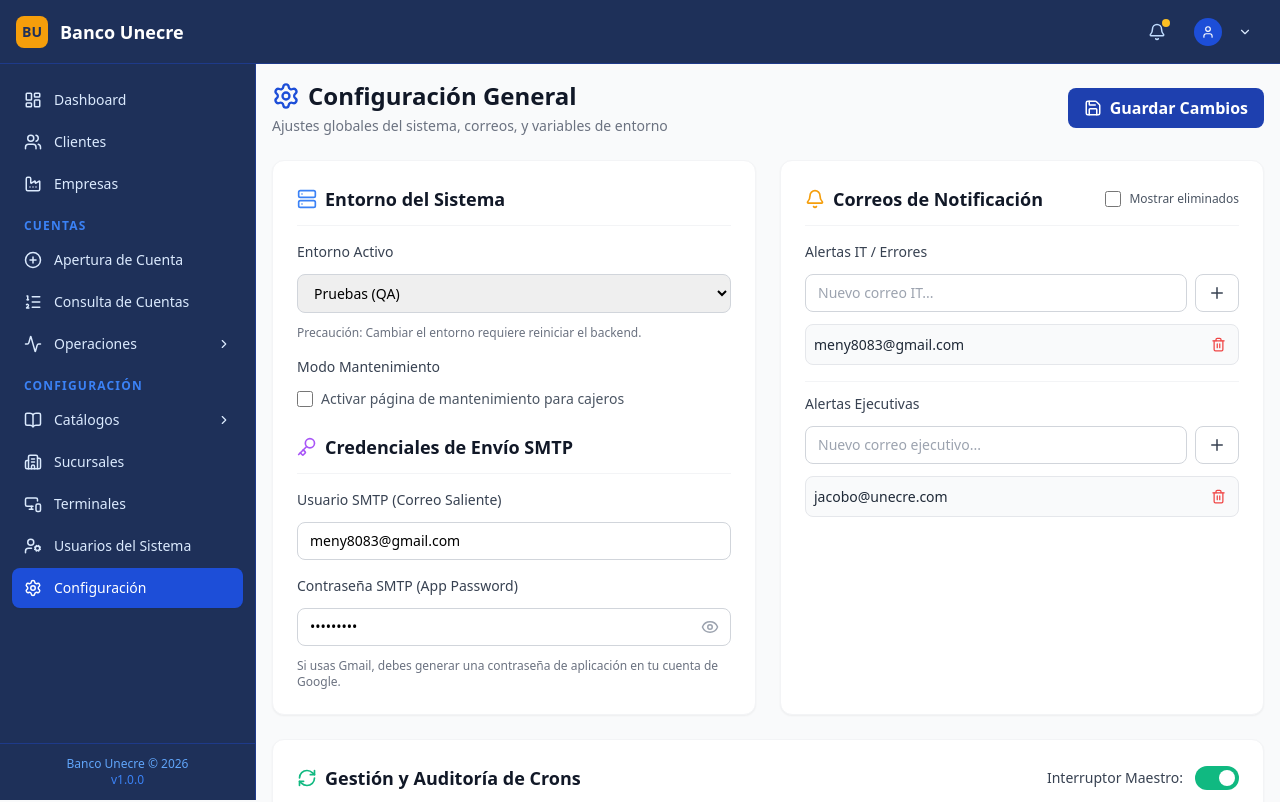
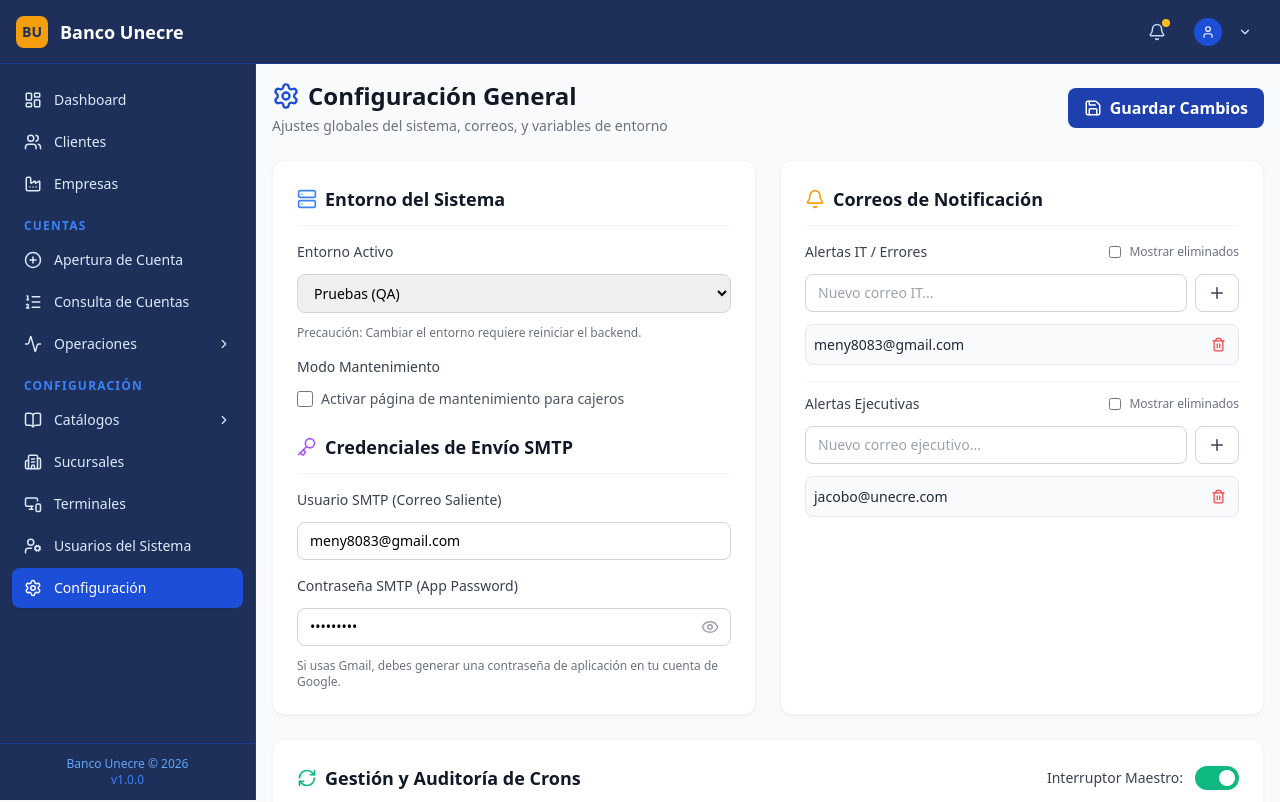
Before and after one commit to BancaUnecre/bancaUnecreFront, a React (Vite) app: page /configuracion in a window 1280 px wide. Shown: the top 802 px of the page. Built offline with nearby package versions, Linux system fonts and the light colour scheme; sample sign-in values are in the browser's storage.

Commit message:
fix: Separar el toggle de mostrar eliminados en dos checkboxes independientes (IT y Ejecutivos)

```diff
--- a/src/pages/configuracion/ConfiguracionGeneral.tsx
+++ b/src/pages/configuracion/ConfiguracionGeneral.tsx
@@ -12,7 +12,8 @@ const ConfiguracionGeneral: React.FC = () => {
   const [nuevoCorreoIT, setNuevoCorreoIT] = useState('');
   const [nuevoCorreoEje, setNuevoCorreoEje] = useState('');
   const [showPassword, setShowPassword] = useState(false);
-  const [mostrarEliminadosCorreos, setMostrarEliminadosCorreos] = useState(false);
+  const [mostrarEliminadosIT, setMostrarEliminadosIT] = useState(false);
+  const [mostrarEliminadosEje, setMostrarEliminadosEje] = useState(false);
 
   const agregarCorreo = (tipo: 'IT' | 'EJECUTIVO', correo: string) => {
     if (!correo.trim()) return;
@@ -108,33 +109,33 @@ const ConfiguracionGeneral: React.FC = () => {
 
         {/* Panel 2: Alertas */}
         <div className="card p-6 space-y-4">
-          <div className="flex items-center justify-between border-b border-gray-100 pb-3">
+          <div className="border-b border-gray-100 pb-3">
             <h2 className="text-lg font-semibold text-gray-900 flex items-center gap-2">
               <Bell size={20} className="text-amber-500" />
               Correos de Notificación
             </h2>
-            <div className="flex items-center gap-2">
-              <input
-                type="checkbox"
-                id="mostrarEliminados"
-                className="w-4 h-4 text-primary-600 rounded"
-                checked={mostrarEliminadosCorreos}
-                onChange={(e) => setMostrarEliminadosCorreos(e.target.checked)}
-              />
-              <label htmlFor="mostrarEliminados" className="text-xs text-gray-600 cursor-pointer">
-                Mostrar eliminados
-              </label>
-            </div>
           </div>
 
           <div className="space-y-3">
-            <label className="block text-sm font-medium text-gray-700">Alertas IT / Errores</label>
+            <div className="flex items-center justify-between">
+              <label className="block text-sm font-medium text-gray-700">Alertas IT / Errores</label>
+              <div className="flex items-center gap-2">
+                <input
+                  type="checkbox"
+                  id="mostrarEliminadosIT"
+                  className="w-3 h-3 text-primary-600 rounded"
+                  checked={mostrarEliminadosIT}
+                  onChange={(e) => setMostrarEliminadosIT(e.target.checked)}
+                />
+                <label htmlFor="mostrarEliminadosIT" className="text-xs text-gray-500 cursor-pointer">Mostrar eliminados</label>
+              </div>
+            </div>
             <div className="flex gap-2">
               <input type="email" className="input-field" placeholder="Nuevo correo IT..." value={nuevoCorreoIT} onChange={e => setNuevoCorreoIT(e.target.value)} onKeyDown={e => e.key === 'Enter' && agregarCorreo('IT', nuevoCorreoIT)} />
               <button type="button" onClick={() => agregarCorreo('IT', nuevoCorreoIT)} className="btn-secondary px-3"><Plus size={18} /></button>
             </div>
             <ul className="mt-2 space-y-2">
-              {correosIT.filter(c => c.activo || mostrarEliminadosCorreos).map(c => (
+              {correosIT.filter(c => c.activo || mostrarEliminadosIT).map(c => (
                 <li key={c.id} className={`flex flex-col p-2 rounded-lg text-sm border ${c.activo ? 'bg-gray-50 border-gray-200 text-gray-800' : 'bg-red-50 border-red-100'}`}>
                   <div className="flex items-center justify-between">
                     <span className={!c.activo ? 'text-red-500 line-through opacity-70' : ''}>{c.correo}</span>
@@ -153,13 +154,25 @@ const ConfiguracionGeneral: React.FC = () => {
           </div>
 
           <div className="space-y-3 pt-3 border-t border-gray-100">
-            <label className="block text-sm font-medium text-gray-700">Alertas Ejecutivas</label>
+            <div className="flex items-center justify-between">
+              <label className="block text-sm font-medium text-gray-700">Alertas Ejecutivas</label>
+              <div className="flex items-center gap-2">
+                <input
+                  type="checkbox"
+                  id="mostrarEliminadosEje"
+                  className="w-3 h-3 text-primary-600 rounded"
+                  checked={mostrarEliminadosEje}
+                  onChange={(e) => setMostrarEliminadosEje(e.target.checked)}
+                />
+                <label htmlFor="mostrarEliminadosEje" className="text-xs text-gray-500 cursor-pointer">Mostrar eliminados</label>
+              </div>
+            </div>
             <div className="flex gap-2">
               <input type="email" className="input-field" placeholder="Nuevo correo ejecutivo..." value={nuevoCorreoEje} onChange={e => setNuevoCorreoEje(e.target.value)} onKeyDown={e => e.key === 'Enter' && agregarCorreo('EJECUTIVO', nuevoCorreoEje)} />
               <button type="button" onClick={() => agregarCorreo('EJECUTIVO', nuevoCorreoEje)} className="btn-secondary px-3"><Plus size={18} /></button>
             </div>
             <ul className="mt-2 space-y-2">
-              {correosEje.filter(c => c.activo || mostrarEliminadosCorreos).map(c => (
+              {correosEje.filter(c => c.activo || mostrarEliminadosEje).map(c => (
                 <li key={c.id} className={`flex flex-col p-2 rounded-lg text-sm border ${c.activo ? 'bg-gray-50 border-gray-200 text-gray-800' : 'bg-red-50 border-red-100'}`}>
                   <div className="flex items-center justify-between">
                     <span className={!c.activo ? 'text-red-500 line-through opacity-70' : ''}>{c.correo}</span>
```
